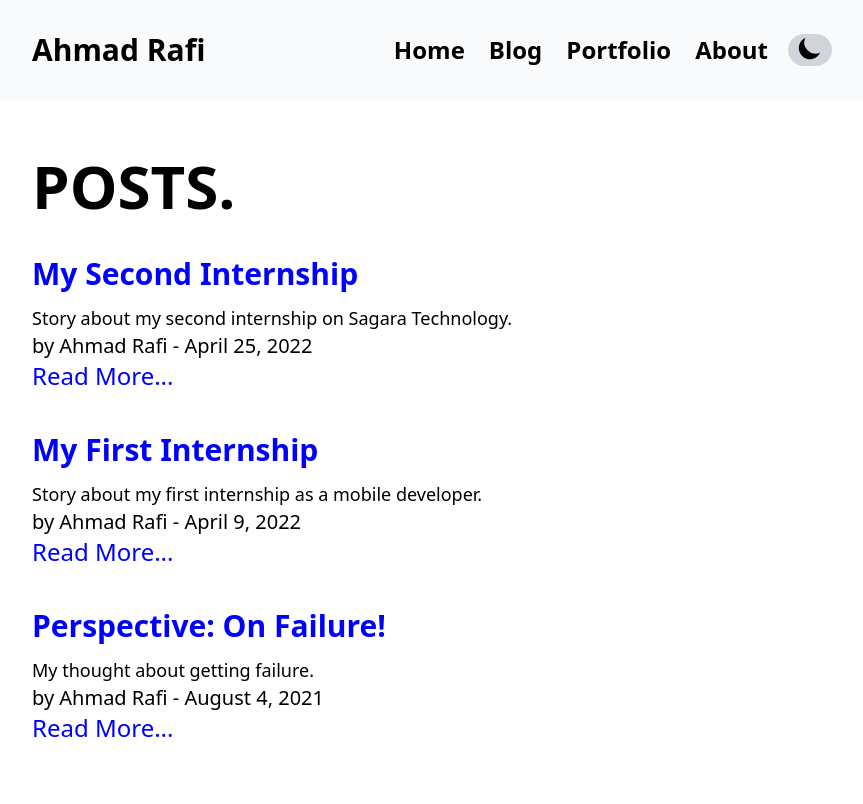
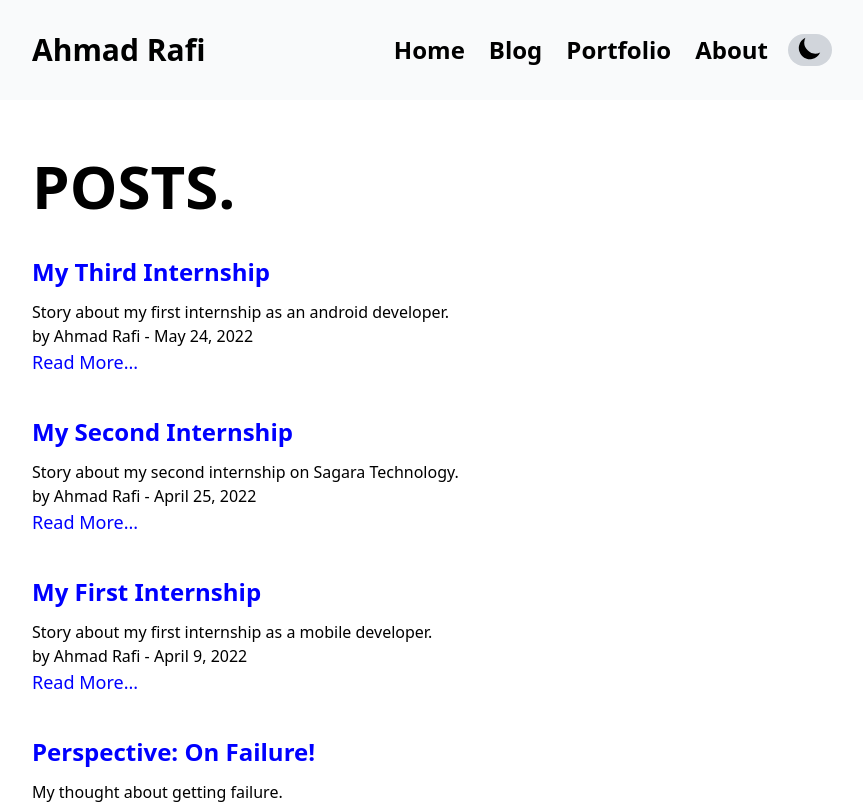
Before and after one commit to ahmadrafidev/Personal-Website-2, a Next.js app: page /posts in a window 1280 px wide. Shown: the top 804 px of the page, without its empty margins (208-1071 px from the left). Built offline with nearby package versions, Linux system fonts and the light colour scheme.

Commit message:
feat: adding new post

```diff
--- a/components/posts/post-item.jsx
+++ b/components/posts/post-item.jsx
@@ -21,12 +21,12 @@ function PostItem(props) {
     <li class="px-2 md:px-20 lg:px-48 xl:px-60 2xl:px-96 flex text-left font-primary my-10">
       <div>
         <Link href={linkPath} passHref>
-          <BlueLink> <motion.h1 whileHover={{scale: 1.1}} whileTap={{scale: 0.9}} class="font-bold text-xl md:text-3xl pb-3">{title}</motion.h1> </BlueLink>
+          <BlueLink> <motion.h1 whileHover={{scale: 1.1}} whileTap={{scale: 0.9}} class="font-bold text-xl md:text-2xl pb-3">{title}</motion.h1> </BlueLink>
         </Link>
-        <p class="font-medium text-lg">{excerpt}.</p>
-        <p class="text-lg md:text-xl"> by {author} - <time>{formattedDate}</time> </p>
+        <p class="font-medium text-base">{excerpt}.</p>
+        <p class="text-sm md:text-base"> by {author} - <time>{formattedDate}</time> </p>
         <Link href={linkPath} passHref>
-          <BlueLink><p class="text-lg md:text-2xl hover:underline">Read More...</p> </BlueLink>
+          <BlueLink><p class="text-base md:text-lg hover:underline">Read More...</p> </BlueLink>
         </Link>
       </div>
     </li>
--- /dev/null
+++ b/posts/third-internship.md
@@ -0,0 +1,14 @@
+---
+title: "My Third Internship"
+excerpt: "Story about my first internship as an android developer"
+date: '2022-05-24'
+author: Ahmad Rafi
+---
+
+# INTERNSHIP AS A Android Developer Intern in Berani Digital ID
+
+## My First Month
+
+## My Second Month
+
+## My Last Month
```
Also changed, not shown: 1 other file (tests, documents, lock files or other folders).
